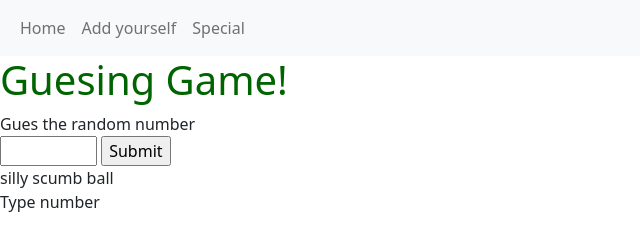
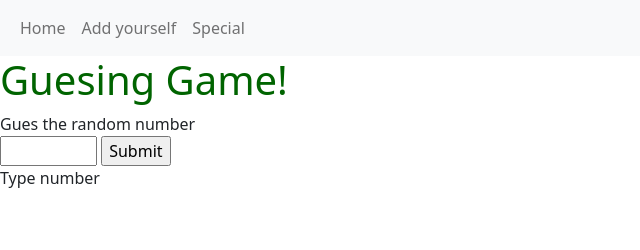
Before and after one commit to SamuelJeyachandran/Coding-never-ends, a plain HTML site: page game/index.html in a window 1280 px wide. Shown: the whole page, without its empty margins (0-640 px from the left). Drawn offline with nearby package versions, Linux system fonts and the light colour scheme; files whose address does not match are found by name.

Commit message:
Fixed silly scumb ball

```diff
--- a/game/index.html
+++ b/game/index.html
@@ -42,7 +42,6 @@
         <input id="inputnum" type="number" min="1" max="100" required></input>
         <input type="submit" value="Submit"></input>
     </form>
-    silly scumb ball
     <p id="answer">Type number</p>
     <p id="turn"></p>
     <a href="/favourite/game"><button id='hButton' hidden>Play again</button></a>
```
